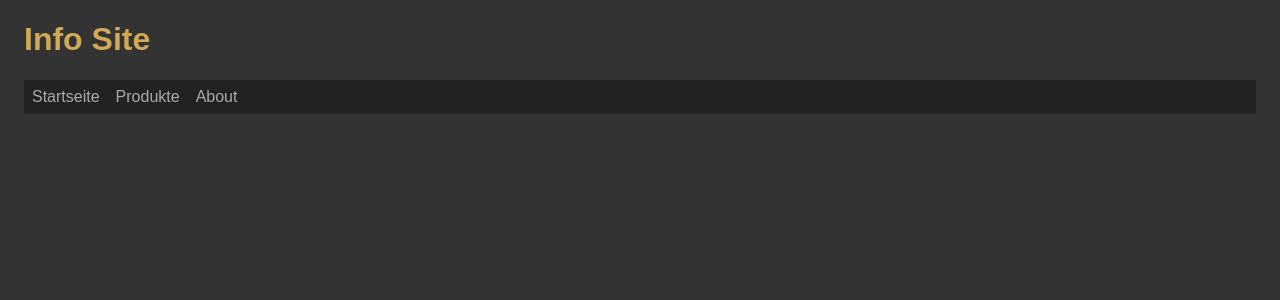
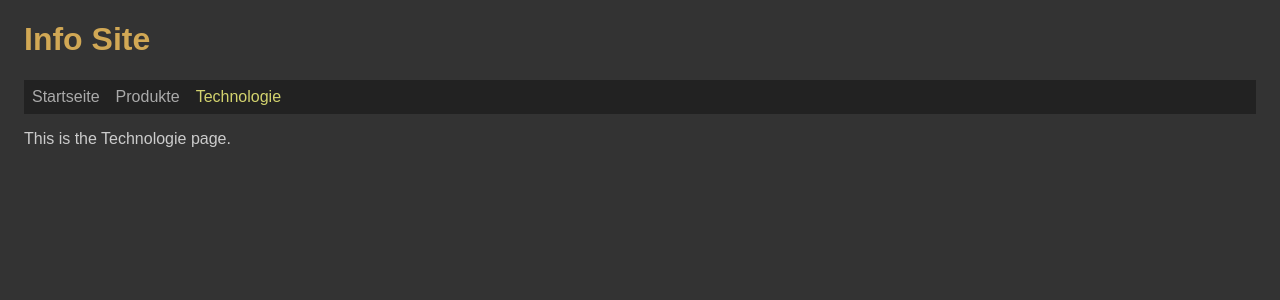
Before and after one commit to edwardtanguay/et321-robotics-site, a React (Vite) app: page /technologie in a window 1280 px wide. Shown: the top 300 px of the page. Built offline with nearby package versions, Linux system fonts and the light colour scheme.

Commit message:
Technologie finished

```diff
--- a/src/App.tsx
+++ b/src/App.tsx
@@ -1,8 +1,8 @@
 import './App.scss';
 import { NavLink, Routes, Route, Navigate } from 'react-router-dom';
-import { PageAbout } from './pages/PageAbout';
 import { PageStartseite } from './pages/PageStartseite';
 import { PageProdukte } from './pages/PageProdukte';
+import { PageTechnologie } from './pages/PageTechnologie';
 
 function App() {
 	return (
@@ -11,13 +11,13 @@ function App() {
 			<nav>
 				<NavLink to="/startseite">Startseite</NavLink>
 				<NavLink to="/produkte">Produkte</NavLink>
-				<NavLink to="/about">About</NavLink>
+				<NavLink to="/technologie">Technologie</NavLink>
 			</nav>
 
 			<Routes>
 				<Route path="/startseite" element={<PageStartseite />} />
 				<Route path="/produkte" element={<PageProdukte />} />
-				<Route path="/about" element={<PageAbout />} />
+				<Route path="/technologie" element={<PageTechnologie />} />
 				<Route path="/" element={<Navigate to="/startseite" replace />} />
 			</Routes>
 		</div>
--- a/src/pages/PageAbout.tsx
+++ /dev/null
@@ -1,7 +0,0 @@
-export const PageAbout = () => {
-	return (
-		<>
-			<p>This is the about page.</p>
-		</>
-	);
-};
--- /dev/null
+++ b/src/pages/PageTechnologie.tsx
@@ -0,0 +1,7 @@
+export const PageTechnologie = () => {
+	return (
+		<>
+			<p>This is the Technologie page.</p>
+		</>
+	);
+};
```
